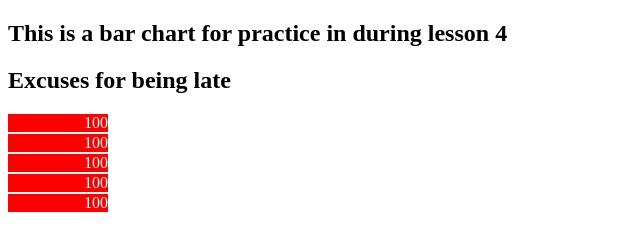
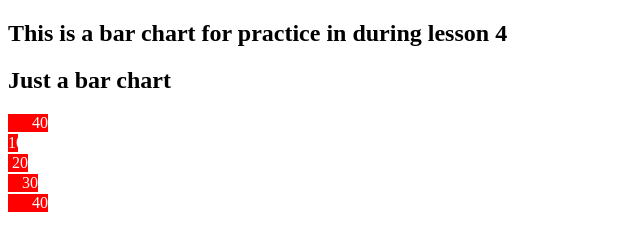
Before and after one commit to johnpoon/l4chart, a plain HTML site: page index.html in a window 1280 px wide. Shown: the whole page, without its empty margins (0-640 px from the left). Drawn offline with Linux system fonts and the light colour scheme.

Commit message:
Update index.html

```diff
--- a/index.html
+++ b/index.html
@@ -22,14 +22,14 @@
             <h1>This is a bar chart for practice in during lesson 4
             </h1>
             <section>
-                <h2> Excuses for being late
+                <h2> Just a bar chart
                 </h2>
                 <div class="myfigure">
-                <div class="bar-block" style="width:100px;">100 </div>
-                <div class="bar-block" style="width:100px;">100 </div>
-                <div class="bar-block" style="width:100px;">100 </div>
-                <div class="bar-block" style="width:100px;">100 </div>
-                <div class="bar-block" style="width:100px;">100 </div>
+                <div class="bar-block" style="width:40px;">40 </div>
+                <div class="bar-block" style="width:10px;">10 </div>
+                <div class="bar-block" style="width:20px;">20 </div>
+                <div class="bar-block" style="width:30px;">30 </div>
+                <div class="bar-block" style="width:40px;">40 </div>
 
 
 
```
